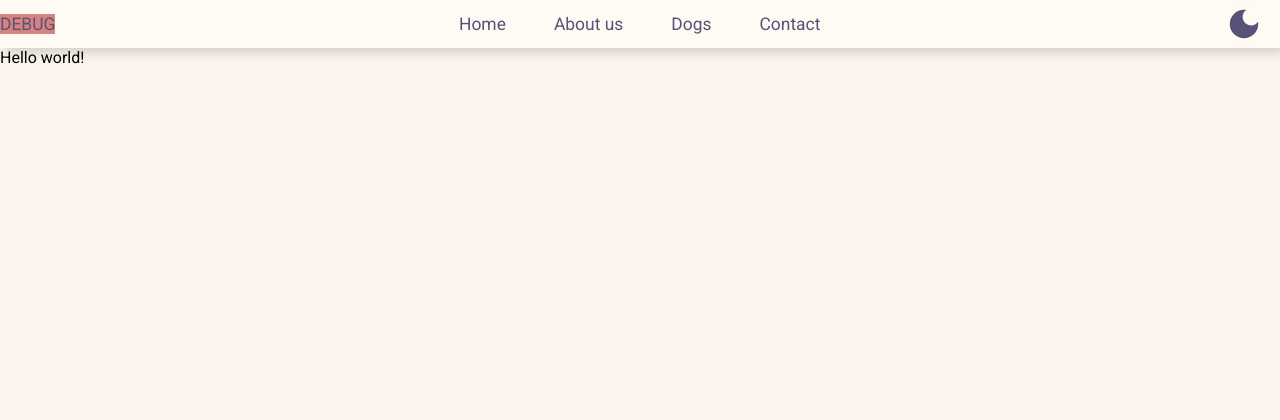
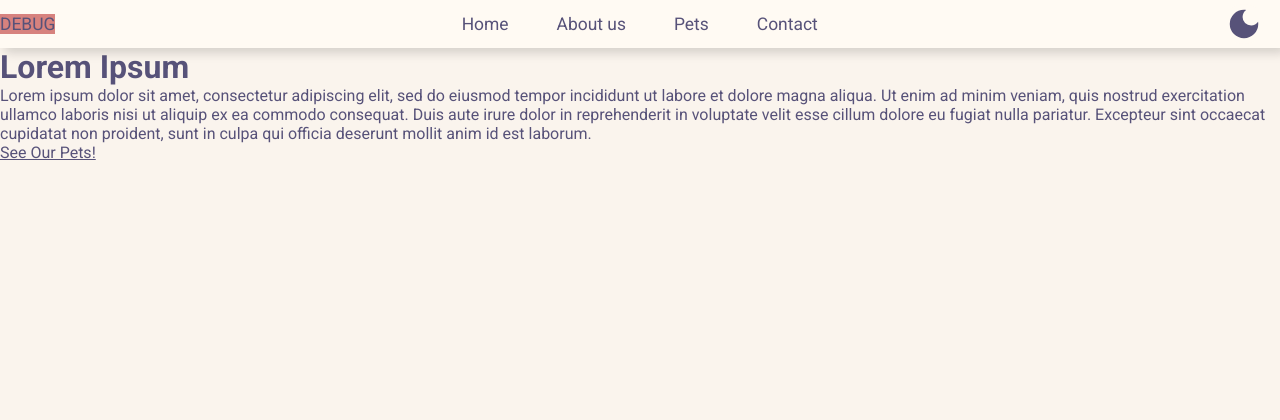
Before and after one commit to MMorokk/GetPet, a Flask app: page / in a window 1280 px wide. Shown: the top 420 px of the page. After the commit the page ends 160 px from the top, so only its background shows below. Run offline with Flask 3, Linux system fonts and the light colour scheme.

Commit message:
feat\!: I don't really remember but - lots of changes Done with main page.

```diff
--- a/app.py
+++ b/app.py
@@ -32,6 +32,10 @@ def inject_env_vars():
 def index():
     return render_template("index.html")
 
+@app.route("/about")
+def about():
+    return render_template("about.html")
+
 @app.route("/contact", methods=["GET", "POST"])
 def contact():
     if request.method == "POST":
@@ -42,5 +46,9 @@ def contact():
                             geolocation_longitude=os.getenv("GEOLOCATION_LONGITUDE"),
                             )
 
+@app.route("/pets")
+def pets():
+    return render_template("pets.html")
+
 if __name__ == "__main__":
     app.run()
--- a/static/css/base.css
+++ b/static/css/base.css
@@ -53,12 +53,12 @@
   font-family: Roboto, Arial;
   box-sizing: border-box;
   transition: background-color 0.15s;
+  color: var(--text);
 }
 
 body {
   background-color: var(--base);
   padding-top: clamp(3rem, 6vh, 10rem);
-  height: 1000px;
 }
 
 svg {
@@ -169,9 +169,9 @@ header {
   display: block;
 }
 
-
 /* === RESPONSIVENESS === */
 @media screen and (max-width: 700px), screen and (max-device-width: 700px) {
+  /* === HEADER === */
   #logo-placeholder {
     display: none;
   }
@@ -210,6 +210,7 @@ header {
 
   #open-sidebar-button {
     display: flex;
+    z-index: 99;
   }
 
   #theme-switch {
--- a/static/js/base.js
+++ b/static/js/base.js
@@ -1,35 +1,8 @@
-let darkmode = localStorage.getItem("darkmode");
-const themeSwitch = document.getElementById("theme-switch");
 const navbar = document.querySelector("header");
 const openButton = document.getElementById("open-sidebar-button");
 const media = window.matchMedia(
   "screen and (max-width: 700px), screen and (max-device-width: 700px)"
 );
-
-const enableDarkmode = () => {
-  document.body.classList.add("darkmode");
-  localStorage.setItem("darkmode", "active");
-};
-
-const disableDarkmode = () => {
-  document.body.classList.remove("darkmode");
-  localStorage.setItem("darkmode", null);
-};
-
-themeSwitch.addEventListener("click", () => {
-  darkmode = localStorage.getItem("darkmode");
-  darkmode !== "active" ? enableDarkmode() : disableDarkmode();
-});
-
-if (
-  darkmode == "active" ||
-  (window.matchMedia &&
-    window.matchMedia("(prefers-color-scheme: dark)").matches)
-) {
-  enableDarkmode();
-} else {
-  disableDarkmode();
-}
 
 function openSidebar() {
   navbar.classList.add("show");
--- a/templates/about.html
+++ b/templates/about.html
@@ -2,5 +2,5 @@
 
 
 {% block main%}
-<p>about.html</p>
+
 {% endblock %}
--- a/templates/index.html
+++ b/templates/index.html
@@ -1,6 +1,15 @@
 {% extends "layout.html" %}
 
+{% block head %}
+<link rel="stylesheet" href="/static/css/index.css">
+{% endblock %}
 
 {% block main%}
-Hello world!
+<div class="bg"></div>
+<div class="main_container">
+  <h1 class="main_header">Lorem Ipsum</h1>
+  <p class="main_text">Lorem ipsum dolor sit amet, consectetur adipiscing elit, sed do eiusmod tempor incididunt ut labore et dolore magna aliqua. Ut enim ad minim veniam, quis nostrud exercitation ullamco laboris nisi ut aliquip ex ea commodo consequat. Duis aute irure dolor in reprehenderit in voluptate velit esse cillum dolore eu fugiat nulla pariatur. Excepteur sint occaecat cupidatat non proident, sunt in culpa qui officia deserunt mollit anim id est laborum.</p>
+  <a href="/pets" class="list_btn">See Our Pets!</a>
+</div>
+
 {% endblock %}
--- a/templates/layout.html
+++ b/templates/layout.html
@@ -17,7 +17,8 @@
 
     <link rel="stylesheet" href="/static/css/base.css">
     <script src="/static/js/base.js" defer></script>
-
+    <script src="/static/js/theme.js" defer></script>
+    {% block head %}{% endblock %}
   </head>
   <body>
     <header>
@@ -30,7 +31,7 @@
           <li><button id="close-sidebar-button" onclick=closeSidebar() aria-label="close sidebar"><svg xmlns="http://www.w3.org/2000/svg" height="2.375rem" viewBox="0 -960 960 960" width="2.375rem" fill="#000000"><path d="m256-200-56-56 224-224-224-224 56-56 224 224 224-224 56 56-224 224 224 224-56 56-224-224-224 224Z"/></svg></button></li>
           <li><a href="/" class="nav__link" aria-current="page">Home</a></li>
           <li><a href="/about" class="nav__link">About us</a></li>
-          <li><a href="#" class="nav__link">Dogs</a></li>
+          <li><a href="/pets" class="nav__link">Pets</a></li>
           <li><a href="/contact" class="nav__link">Contact</a></li>
         </ul>
       </nav>
```
